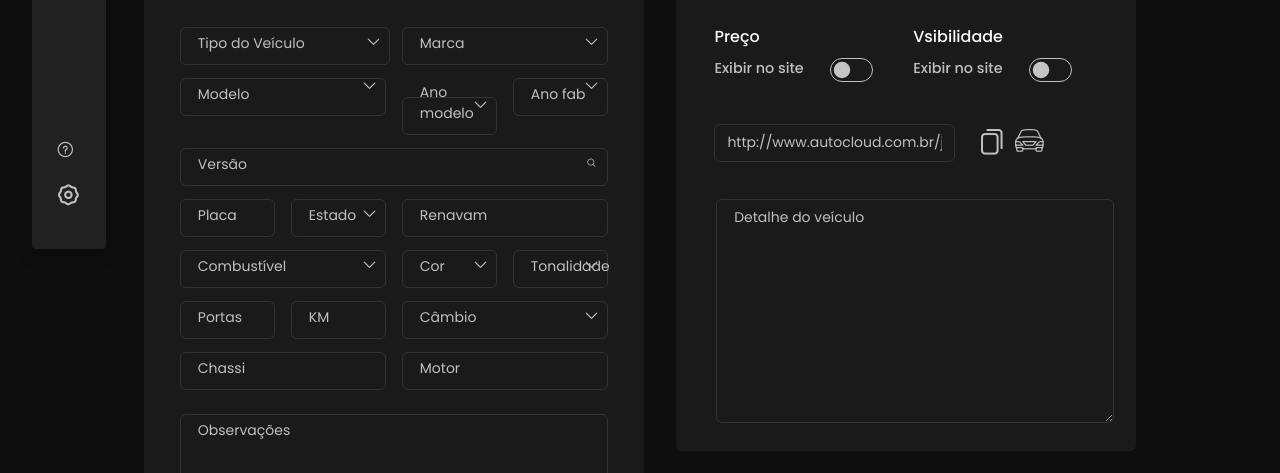
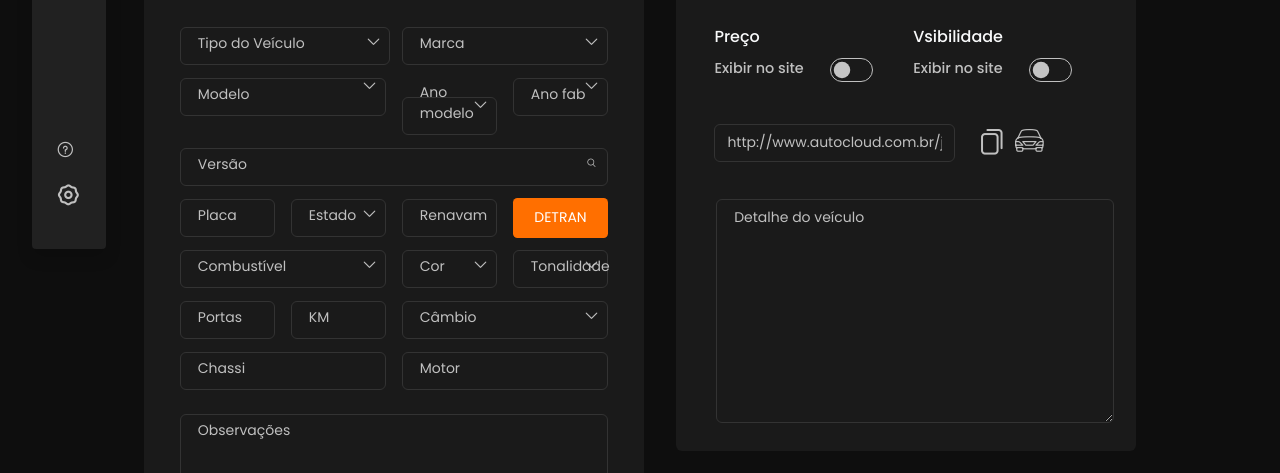
Before and after one commit to DGOMESSLV/Autocloud-Proto, a plain HTML site: page index.html in a window 1280 px wide. Shown: the part 627-1100 px from the top of the page. Drawn offline with nearby package versions, Linux system fonts and the light colour scheme; files whose address does not match are found by name.

Commit message:
feat: detran button

```diff
--- a/css/style.css
+++ b/css/style.css
@@ -968,3 +968,16 @@ body {
         padding-left: calc(var(--bs-gutter-x,.75rem) + 5vw + 15px) !important;
     }
 }
+
+#detran-btn {
+    width: 100%;
+    height:  2.5rem;
+    padding: 11px 17px 11px 17px;
+    border: 0;
+    border-radius: 4.48px;
+    font-size: .875rem;
+    text-transform: uppercase;
+    display: flex;
+    align-items: center;
+    justify-content: center;
+}
--- a/index.html
+++ b/index.html
@@ -560,9 +560,17 @@
 
                                             </div>
 
-                                            <div class="px-2 col-xs-12 col-xl-6 to-up to-up-3">
-                                                <label for="">Renavam</label>
-                                                <input type="text" class="form-control">
+                                            <div class="px-2 col-xs-12 col-xl-6 to-up to-up-3 d-flex">
+                                                <div class="w-50 pe-2">
+                                                    <label for="">Renavam</label>
+                                                    <input type="text" class="form-control">
+                                                </div>
+
+                                                <div class="d-flex align-items-center ps-2 w-50">
+                                                    <a class="btn btn-primary" id="detran-btn" href="https://www.detran.sp.gov.br/" target="_blank">
+                                                        Detran
+                                                    </a>
+                                                </div>
                                             </div>
 
                                             <div class="px-2 col-xs-12 col-xl-6 to-up to-up-4">
```
